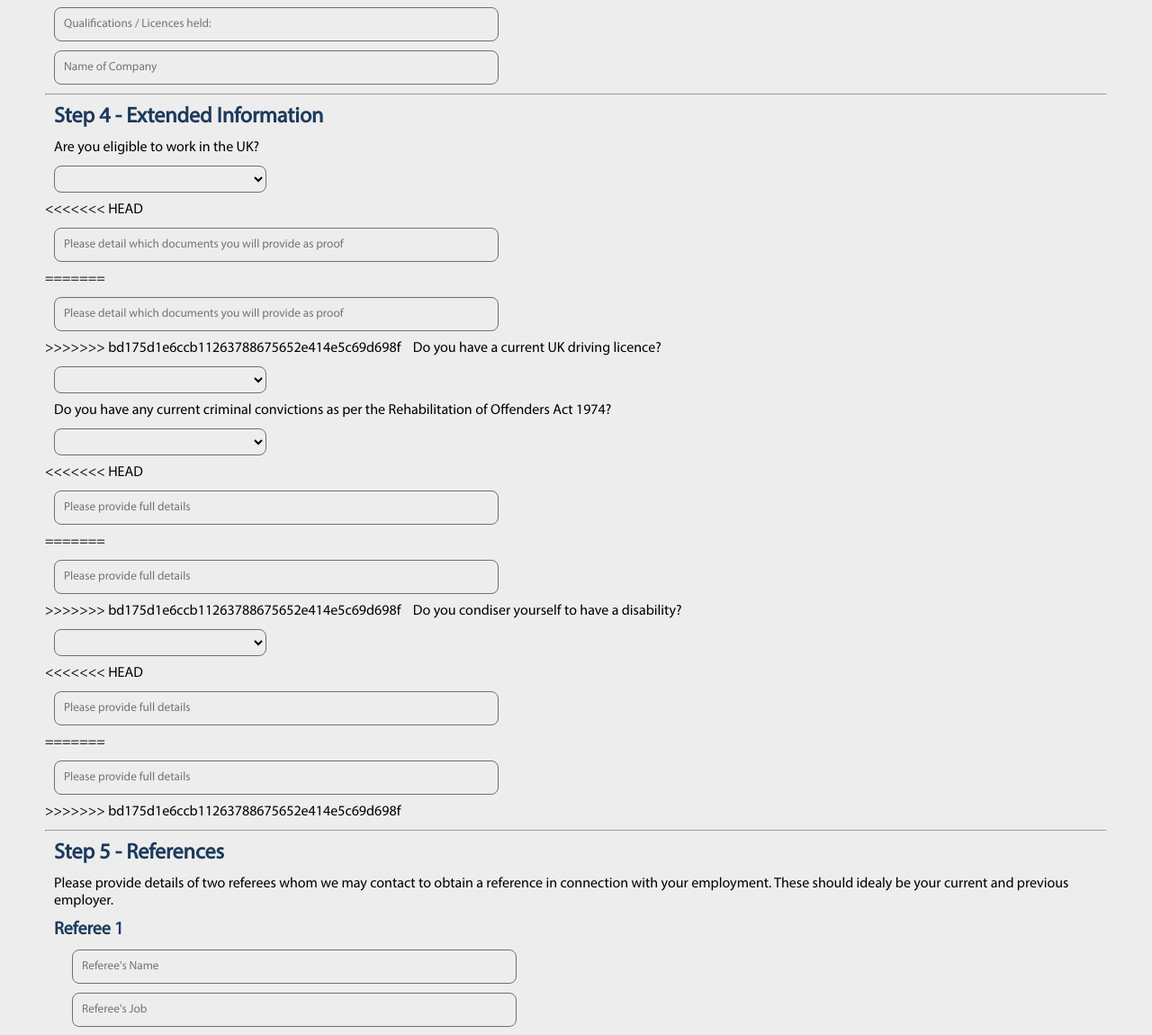
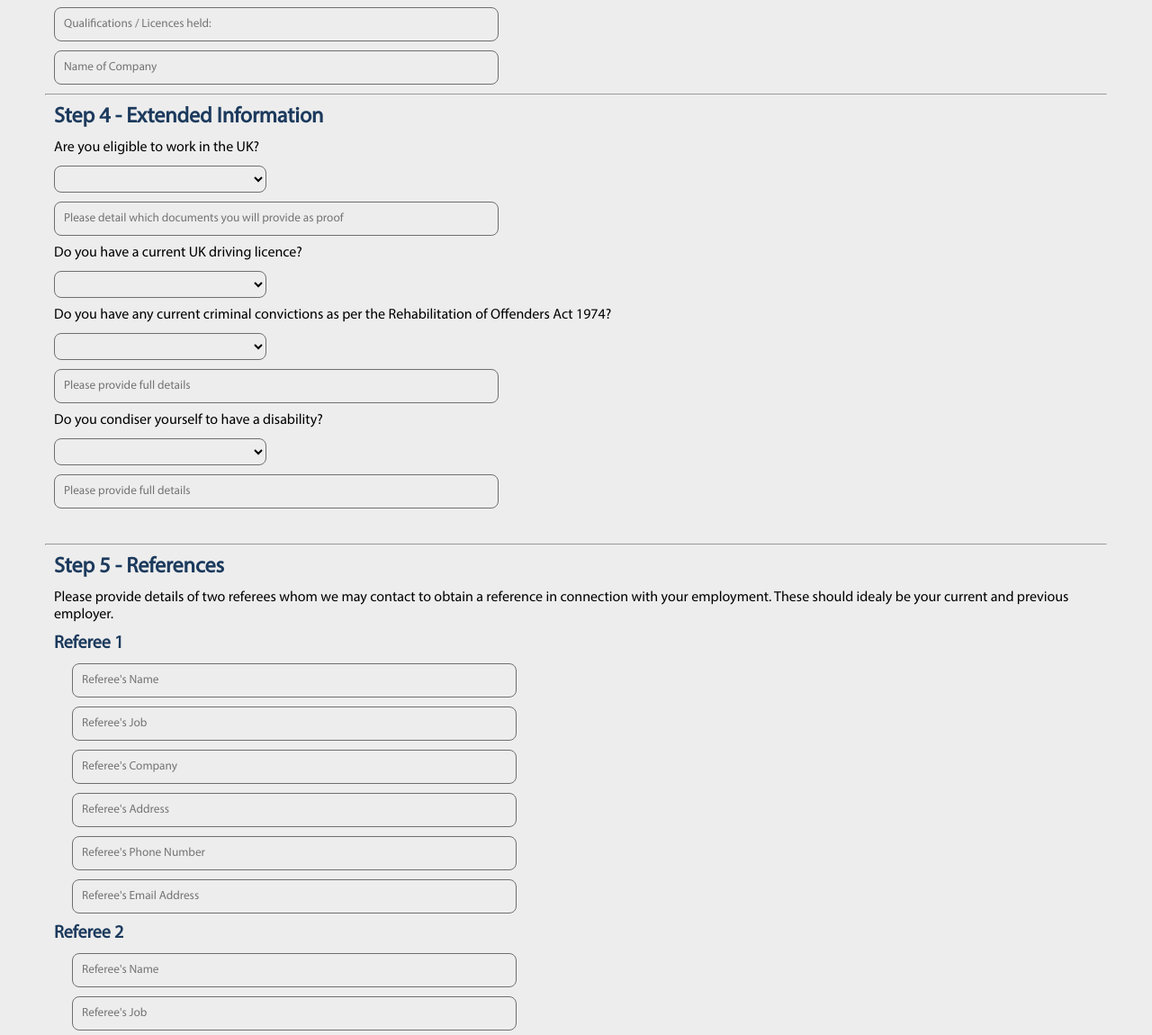
Before and after one commit to mohammedtaz54/AcornProject, a Flask app: page /Home in a window 1280 px wide. Shown: the part 1410-2560 px from the top of the page at 90% size. Run offline with Flask 2, Linux system fonts and the light colour scheme.

Commit message:
Fixed some merging issues

```diff
--- a/static/js/form_data.js
+++ b/static/js/form_data.js
@@ -1,4 +1,4 @@
-<<<<<<< HEAD
+
 function eValidate(){
   var email = document.getElementById('eAddress')
   var emailC = document.getElementById('confirmEAddress')
@@ -42,7 +42,8 @@ if(option2 == "No"){
 else if(option2 == "Yes"){
   removeIt2.style.visibility = "visible";
 }
-=======
+}
+
 function confirmEmail() {
   var email = document.forms["contractorForm"]['eAddress'].value;
   var confemail = document.forms["contractorForm"]['confirmEAddress'].value;
@@ -54,6 +55,5 @@ function confirmEmail() {
     email.style.borderColor="rgb(112,111,111)";
     confemail.sytle.borderColor="rgb(112,111,111)";
   }
->>>>>>> bd175d1e6ccb11263788675652e414e5c69d698f
 
 }
--- a/templates/first_page.html
+++ b/templates/first_page.html
@@ -79,11 +79,7 @@
             <option value="Yes"> Yes </option>
             <option  value="No"> No </option>
           </select>
-<<<<<<< HEAD
           <input id="removed" type="text" name="proofOfEligibility" placeholder="Please detail which documents you will provide as proof">
-=======
-          <input class=hide type="text" name="proofOfEligibility" placeholder="Please detail which documents you will provide as proof">
->>>>>>> bd175d1e6ccb11263788675652e414e5c69d698f
           <span>Do you have a current UK driving licence?
           <select class="licence" name="licence">
             <option value="" disabled selected hidden></option>
@@ -97,22 +93,14 @@
             <option value="Yes"> Yes </option>
             <option value="No"> No </option>
           </select>
-<<<<<<< HEAD
           <input id="removed1" type="text" name="criminalDetails" placeholder="Please provide full details">
-=======
-          <input class=hide type="text" name="criminalDetails" placeholder="Please provide full details">
->>>>>>> bd175d1e6ccb11263788675652e414e5c69d698f
           <span>Do you condiser yourself to have a disability?
           <select onclick="hide()" class="disability" name="disability">
             <option value="" disabled selected hidden></option>
             <option value="Yes"> Yes </option>
             <option value="No"> No </option>
           </select>
-<<<<<<< HEAD
           <input id="removed2" type="text" name="disabilityDetails" placeholder="Please provide full details">
-=======
-          <input class=hide type="text" name="disabilityDetails" placeholder="Please provide full details">
->>>>>>> bd175d1e6ccb11263788675652e414e5c69d698f
         </section>
         <hr>
         <section class="references">
```
